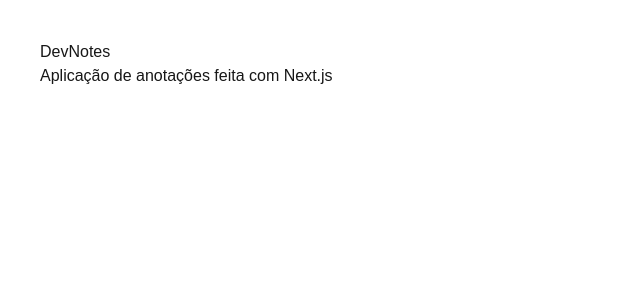
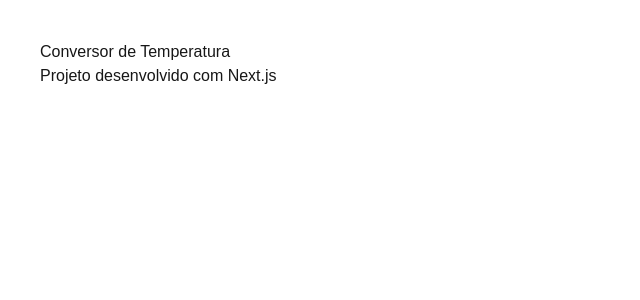
Before and after one commit to matheusboffz/projeto-nextjs, a Next.js app: page / in a window 1280 px wide. Shown: the top 300 px of the page, without its empty margins (0-640 px from the left). Built offline with nearby package versions, Linux system fonts and the light colour scheme.

Commit message:
feat: cria estrutura inicial do conversor

```diff
--- a/app/page.tsx
+++ b/app/page.tsx
@@ -1,8 +1,8 @@
 export default function Home() {
   return (
     <main style={{ padding: "40px" }}>
-      <h1>DevNotes</h1>
-      <p>Aplicação de anotações feita com Next.js</p>
+      <h1>Conversor de Temperatura</h1>
+      <p>Projeto desenvolvido com Next.js</p>
     </main>
   );
 }
```
